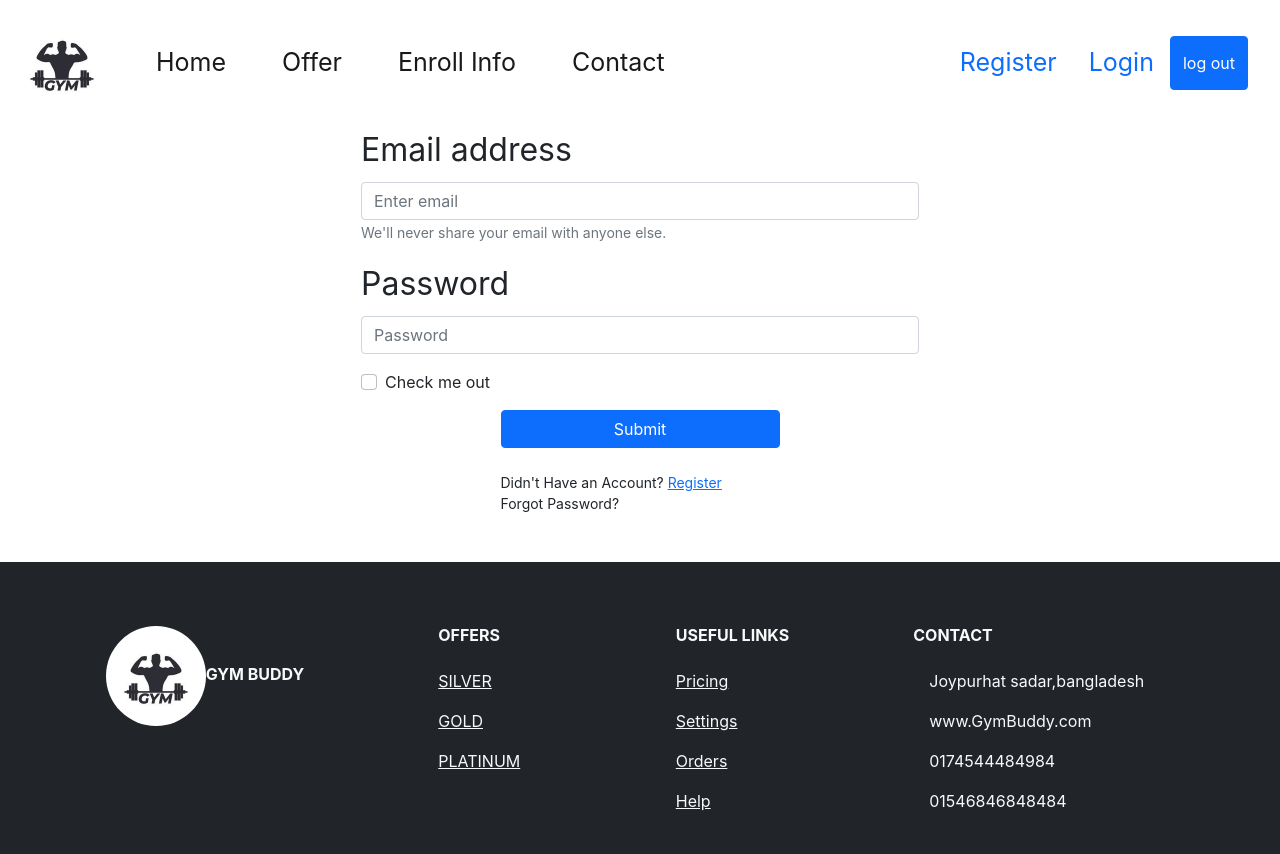
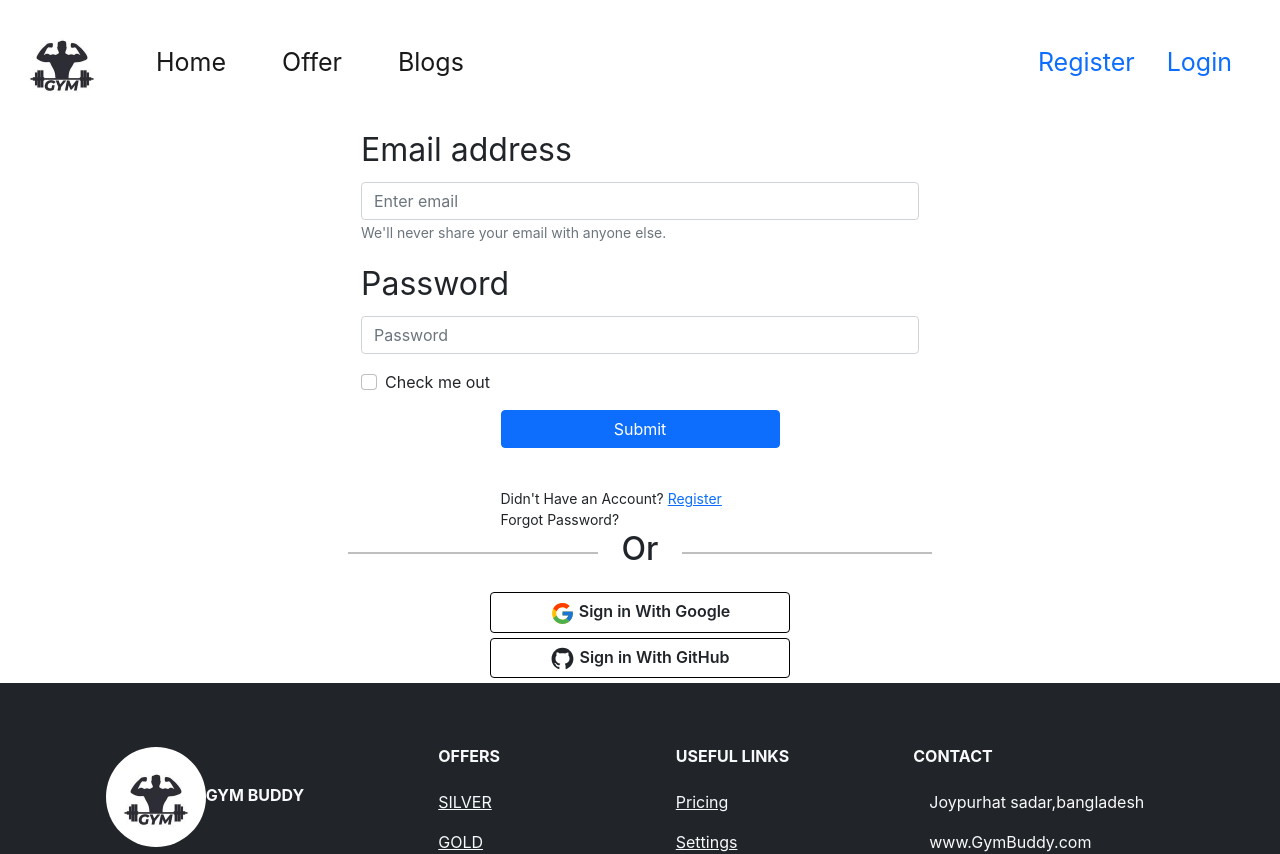
Before and after one commit to TalhaJobayer/gymBuddy-Firebase-assighnment, a React (Create React App) app: page /Login in a window 1280 px wide. Shown: the top 854 px of the page. Built offline with nearby package versions, Linux system fonts and the light colour scheme; no server answers.

Commit message:
Error handleing done

```diff
--- a/package.json
+++ b/package.json
@@ -12,6 +12,7 @@
     "react-bootstrap": "^2.2.3",
     "react-dom": "^18.0.0",
     "react-firebase-hooks": "^5.0.3",
+    "react-icons": "^4.3.1",
     "react-router-dom": "^6.3.0",
     "react-scripts": "5.0.1",
     "web-vitals": "^2.1.4"
--- a/public/index.html
+++ b/public/index.html
@@ -25,7 +25,7 @@
       Learn how to configure a non-root public URL by running `npm run build`.
     -->
     <link href="https://cdn.jsdelivr.net/npm/bootstrap@5.1.3/dist/css/bootstrap.min.css" rel="stylesheet" integrity="sha384-1BmE4kWBq78iYhFldvKuhfTAU6auU8tT94WrHftjDbrCEXSU1oBoqyl2QvZ6jIW3" crossorigin="anonymous">
-    <title>React App</title>
+    <title>Gym Buddy</title>
   </head>
   <body>
     <noscript>You need to enable JavaScript to run this app.</noscript>
--- a/src/App.js
+++ b/src/App.js
@@ -16,8 +16,8 @@ function App() {
      <Header></Header>
 
      <Routes>
-       <Route path='/MainBody' element={<MainBody></MainBody>}></Route>
-       <Route path='/Enroll' element={<OfferInfo></OfferInfo>}></Route>
+       <Route path='/' element={<MainBody></MainBody>}></Route>
+       <Route path='/Enroll/:singelOfferid' element={<OfferInfo></OfferInfo>}></Route>
        <Route path='/Register' element={<Resister></Resister>}></Route>
        <Route path='/Login' element={<Login></Login>}></Route>
        <Route path='*' element={<NotFound></NotFound>}></Route>
--- a/src/Component/Login/Login.js
+++ b/src/Component/Login/Login.js
@@ -1,17 +1,21 @@
-import React from 'react';
+import React, { useState } from 'react';
 import { Form,Button } from 'react-bootstrap';
-import { useSignInWithEmailAndPassword } from 'react-firebase-hooks/auth';
+import { useSignInWithEmailAndPassword, useSignInWithGoogle } from 'react-firebase-hooks/auth';
 import { Link, useNavigate } from 'react-router-dom';
 import auth from '../../firebase.init';
+import SocialLogin from '../SharedPage/SocialLogin/SocialLogin';
 
 const Login = () => {
+  const [Error ,setError]=useState('')
   const navigate=useNavigate()
+  //  ========================logIn with Email and password start====================
   const [
     signInWithEmailAndPassword,
     user,
     loading,
     error,
   ] = useSignInWithEmailAndPassword(auth);
+  let errorElement;
 
   const handleSubmitSignIn=(event)=>{
     event.preventDefault();
@@ -21,12 +25,21 @@ const Login = () => {
     signInWithEmailAndPassword(email,password)
 
     console.log(email , password);
-    navigate('/MainBody')
+   if(user){
+    navigate('/')
+   }
 
+   if (error ) {
+    setError(error?.message)
+       console.log(Error);
+   }
  }
+//  ========================logIn with Email and password end====================
+
+
     return (
         <div className='container'>
-           <Form  onSubmit={handleSubmitSignIn} className=' w-50 mx-auto text-start mb-5 '>
+           <Form  onSubmit={handleSubmitSignIn} className=' w-50 mx-auto text-start  '>
   <Form.Group className="mb-3" controlId="formBasicEmail">
     <Form.Label className='fs-2'>Email address</Form.Label>
     <Form.Control name='email' type="email" placeholder="Enter email" required />
@@ -45,6 +58,10 @@ const Login = () => {
   <Button style={{margin:"0"}} className='w-50 mx-auto d-block' variant="primary" type="submit">
     Submit
   </Button> <br />
+
+<p style={{color:"red"}}> { Error }</p>
+
+
   <Form.Text className="text-dark w-50 mx-auto d-block" style={{margin:"0"}}>
       Didn't Have an Account? <Link to={"/Register"}>Register</Link>
     </Form.Text>
@@ -53,6 +70,8 @@ const Login = () => {
     </Form.Text>
 
 </Form>
+
+    <SocialLogin></SocialLogin>
         </div>
     );
 };
--- a/src/Component/MainPage/OfferInfo/OfferInfo.js
+++ b/src/Component/MainPage/OfferInfo/OfferInfo.js
@@ -1,9 +1,12 @@
 import React from 'react';
+import { useParams } from 'react-router-dom';
+
 
 const OfferInfo = () => {
+   const {singelOfferid}=useParams()
     return (
         <div>
-            <h1>ih8foidhfoi</h1>
+            <h1>ih8foidhfoi jtfruyfgiughiu yi7tu:  {singelOfferid}</h1>
         </div>
     );
 };
--- a/src/Component/MainPage/SingleOffer/SingleOffer.css
+++ b/src/Component/MainPage/SingleOffer/SingleOffer.css
@@ -0,0 +1,3 @@
+.focusText{
+    margin-top: 0;
+}
--- a/src/Component/MainPage/SingleOffer/SingleOffer.js
+++ b/src/Component/MainPage/SingleOffer/SingleOffer.js
@@ -1,16 +1,21 @@
 import React from 'react';
 import { Button, Card } from 'react-bootstrap';
+import { useNavigate } from 'react-router-dom';
 
 import './SingleOffer.css'
 
 
 const SingleOffer = ({singleOffer}) => {
+  const navigate=useNavigate()
 
-    const {img,Focus,program,About,price}=singleOffer;
+    const {img,Focus,program,About,price,id}=singleOffer;
+    const handleSingleDetailes=id=>{
+      navigate(`/Enroll/${id}`)
+    }
 
     return (
         <div className='col-lg-4'>
-            <Card>
+            <Card className='h-100'>
     <Card.Img variant="top" src={img} />
     <Card.Body>
       <h2>{program}</h2>
@@ -27,7 +32,7 @@ const SingleOffer = ({singleOffer}) => {
       </Card.Text>
 
     <Card.Footer>
-    <Button  className=' enrollButton w-100' variant="primary">Enroll Now</Button>
+    <Button  onClick={()=>handleSingleDetailes(id)} className=' enrollButton w-100' variant="primary">Enroll Now</Button>
     </Card.Footer>
   </Card>
         </div>
--- a/src/Component/Register/Register.js
+++ b/src/Component/Register/Register.js
@@ -4,10 +4,12 @@ import { Form,Button } from 'react-bootstrap';
 import { Link, useNavigate } from 'react-router-dom';
 import { useCreateUserWithEmailAndPassword } from 'react-firebase-hooks/auth';
 import auth from '../../firebase.init'
-import { eventWrapper } from '@testing-library/user-event/dist/utils';
+
 import { updateProfile } from 'firebase/auth';
+import SocialLogin from '../SharedPage/SocialLogin/SocialLogin';
 
 const Register = () => {
+  const [Error ,setError]=useState('')
   const navigate=useNavigate();
 
   const [
@@ -24,13 +26,19 @@ const Register = () => {
      createUserWithEmailAndPassword(email,password)
      updateProfile({displayName:name})
      console.log(email , password);
-     navigate('/MainBody')
+    if(user){
+      navigate('/')
+    }
+     if (error ) {
+      setError(error?.message)
+         console.log(Error);
+     }
 
   }
 
     return (
         <div className='container'>
-           <Form onSubmit={handleSubmit} className=' w-50 mx-auto text-start mb-5 '>
+           <Form onSubmit={handleSubmit} className=' w-50 mx-auto text-start'>
            <Form.Group className="mb-3" >
     <Form.Label className='fs-2'>Your Name</Form.Label>
     <Form.Control name='name' type="text" placeholder="Write Your Name" required />
@@ -52,7 +60,9 @@ const Register = () => {
   </Form.Group>
   <Button style={{margin:"0"}} className='w-50 mx-auto d-block' variant="primary" type="submit">
     Submit
-  </Button> <br />
+  </Button><br />
+<p style={{color:"red"}}>{Error}</p>
+   <br />
   <Form.Text className="text-dark w-50 mx-auto d-block" style={{margin:"0"}}>
       Already Have an Account? <Link to={"/Login"}>Login</Link>
     </Form.Text>
@@ -60,6 +70,7 @@ const Register = () => {
       Forgot Password?
     </Form.Text>
 </Form>
+<SocialLogin></SocialLogin>
         </div>
     );
 };
--- a/src/Component/SharedPage/Footer/Footer.js
+++ b/src/Component/SharedPage/Footer/Footer.js
@@ -3,7 +3,7 @@ import Logo from '../../../images/logo.jpg'
 
 const Footer = () => {
     return (
-        <div >
+        <div  >
             {/* <!-- Footer --> */}
 <footer className="text-center text-lg-start bg-dark text-light ">
 
--- a/src/Component/SharedPage/Header/Header.js
+++ b/src/Component/SharedPage/Header/Header.js
@@ -2,15 +2,18 @@
 import { signOut } from 'firebase/auth';
 import React from 'react';
 import { Button, Nav, Navbar} from 'react-bootstrap';
-import { useSignInWithEmailAndPassword } from 'react-firebase-hooks/auth';
+import { useAuthState, useSignInWithEmailAndPassword } from 'react-firebase-hooks/auth';
 import { Link } from 'react-router-dom';
 import auth from '../../../firebase.init';
 import Logo from '../../../images/logo.jpg'
 import './Header.css'
 
 const Header = () => {
-  const [user] = useSignInWithEmailAndPassword(auth);
+  const [
 
+    user,
+
+  ] = useAuthState(auth);
   const logout = () => {
     signOut(auth);
   };
@@ -27,26 +30,33 @@ const Header = () => {
       <ul className="navbar-nav me-auto mb-2 mb-lg-0">
 
         <li className="nav-item ">
-        <Link className="nav-link active" aria-current="page"  to='/MainBody'>Home</Link>
+        <Link className="nav-link active" aria-current="page"  to='/'>Home</Link>
         </li>
         <li className="nav-item">
           <a className="nav-link active" aria-current="page" href="#Offer">Offer</a>
         </li>
+
         <li className="nav-item">
-          <Link  className="nav-link active" aria-current="page" to={'/Enroll'}>Enroll Info</Link>
-        </li>
-        <li className="nav-item">
-          <a className="nav-link active" aria-current="page" href="#Offer">Contact</a>
+          <a className="nav-link active" aria-current="page" href="#Offer">Blogs</a>
         </li>
 
 
       </ul>
       <div className="d-flex nav-item">
-      <Link className="nav-link active" aria-current="page" to={'/Register'}>Register</Link>
+     {user?'':<Link className="nav-link active" aria-current="page" to={'/Register'}>Register</Link>}
+
+    {
+     user?
+
+        <Link onClick={logout} className="nav-link active" aria-current="page" to="/login"> Log Out</Link>
+       :
+
+        <Link className="nav-link active" aria-current="page" to="/login"> Login</Link>
+    }
 
 
-       <Link className="nav-link active" aria-current="page" to="/login"> Login</Link>
-      <Button onClick={logout}>log out</Button>
+
+
 
 
 
--- /dev/null
+++ b/src/Component/SharedPage/SocialLogin/SocialLogin.css
@@ -0,0 +1,19 @@
+.Line{
+    width: 250px;
+    height: 2px;
+    background-color: rgba(128, 128, 128,.5);
+}
+.socialButton{
+    width: 300px;
+    border: 1px solid black;
+    font-weight: 600;
+    margin-bottom: 5px;
+
+}
+.socialButton:hover{
+    background-color: rgb(58, 181, 230);
+    border: none;
+}
+.Social-icon{
+    font-size: 25px;
+}
--- /dev/null
+++ b/src/Component/SharedPage/SocialLogin/SocialLogin.js
@@ -0,0 +1,56 @@
+import React, { useState } from 'react';
+import { Button } from 'react-bootstrap';
+import './SocialLogin.css'
+import {FcGoogle} from 'react-icons/fc'
+import {AiFillGithub} from 'react-icons/ai'
+
+import auth from '../../../firebase.init';
+import { useNavigate } from 'react-router-dom';
+import { useAuthState, useSignInWithGithub, useSignInWithGoogle } from 'react-firebase-hooks/auth';
+
+
+const SocialLogin = () => {
+    const [Error,setError]=useState('')
+    const navigate=useNavigate()
+    //  ========================logIn with Google start====================
+    const [signInWithGoogle, user, loading, error] = useSignInWithGoogle(auth);
+    const [signInWithGithub, user1, loading1, error1] = useSignInWithGithub(auth);
+
+
+
+
+
+
+    if (error || error1) {
+       setError( error?.message)
+       setError( error1?.message)
+
+    }
+
+    if (user || user1) {
+        navigate('/');
+    }
+
+
+//  ========================logIn with Google end====================
+    return (
+        <>
+        <div  className='d-flex justify-content-center align-items-center '>
+        <div className="Line mx-4"></div>
+        <h2>Or</h2>
+        <div className="Line mx-4"></div>
+        </div>
+       <p>{Error}</p>
+        <div>
+        <Button  onClick={() => signInWithGoogle()} className='socialButton mx-auto d-block' variant="white" type="submit">
+   <FcGoogle className='Social-icon'></FcGoogle> Sign in With Google
+  </Button>
+        <Button  className='socialButton mx-auto d-block' variant="white" type="submit">
+   <AiFillGithub className='Social-icon'></AiFillGithub> Sign in With GitHub
+  </Button>
+  </div>
+        </>
+    );
+};
+
+export default SocialLogin;
```
Also changed, not shown: 2 other files (tests, documents, lock files or other folders).
